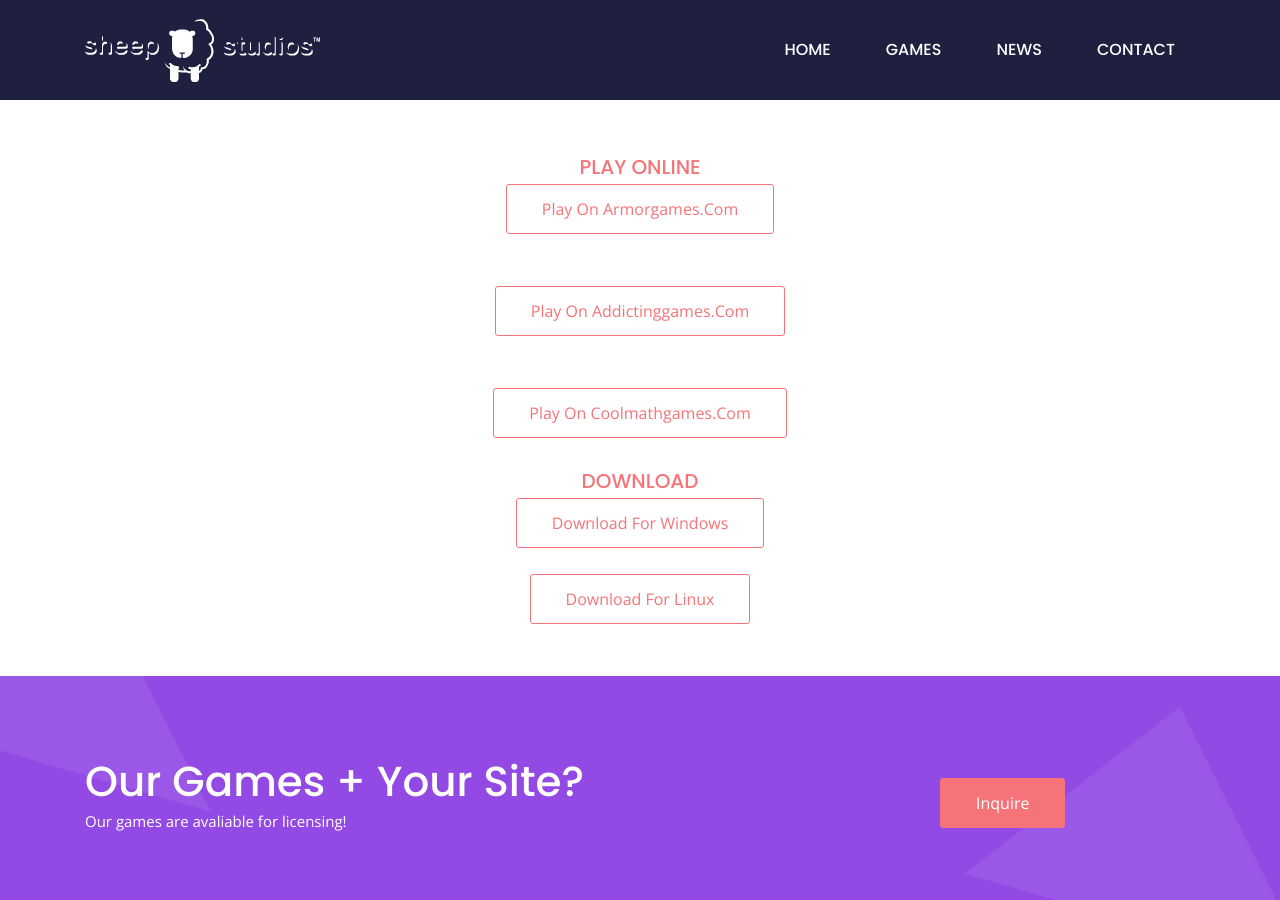
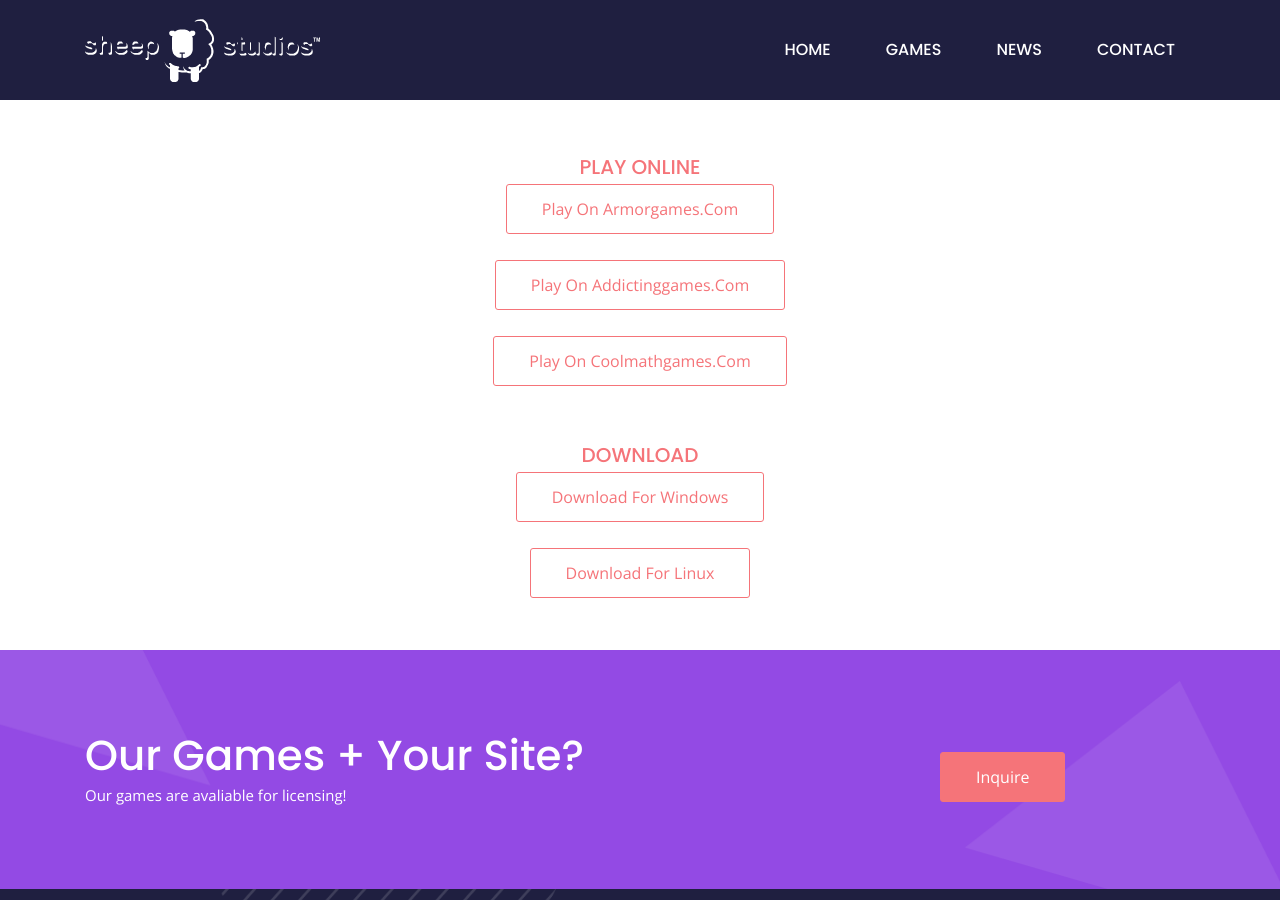
Before and after one commit to Sheep-Studios/sheepstudios-site, a Jekyll site: the page built from _posts/games/2019-12-31-Color-Cross.md, in a window 1280 px wide and 900 px high, scrolled down 1332 px. Built offline with Jekyll 4.4.1, drawn with Linux system fonts in a browser that asks for light colours.

Commit message:
Update 2019-12-31-Color-Cross.md

```diff
--- a/_posts/games/2019-12-31-Color-Cross.md
+++ b/_posts/games/2019-12-31-Color-Cross.md
@@ -65,10 +65,10 @@ thumbnail: /assets/pages/game-pages/Color-Cross/thumbnail.png
 	<br><br><center><div class="row justify-content-center"><div class="col-lg-8">
             <span class="h5 text-color text-uppercase">Play online</span>
 
-          <br><a class="btn btn-outline-primary" href="http://armorgames.com/color-cross-game/18836" target="_blank">Play on armorgames.com</a><br><br>
-		  <br><a class="btn btn-outline-primary" href="https://www.addictinggames.com/action/color-cross" target="_blank">Play on addictinggames.com</a><br><br>
+          <br><a class="btn btn-outline-primary" href="http://armorgames.com/color-cross-game/18836" target="_blank">Play on armorgames.com</a><br>
+		  <br><a class="btn btn-outline-primary" href="https://www.addictinggames.com/action/color-cross" target="_blank">Play on addictinggames.com</a><br>
 		  <br><a class="btn btn-outline-primary" href="https://www.coolmathgames.com/0-color-cross" target="_blank">Play on coolmathgames.com</a><br><br>
-            <span class="h5 text-color text-uppercase">Download</span>
+            <br><span class="h5 text-color text-uppercase">Download</span>
 
           <br><a class="btn btn-outline-primary" href="https://github.com/Sheep-Studios/sheepstudios-site/releases/download/1.0.0/Color-Cross-installer.exe">Download for Windows</a><br><br>
 		  <a class="btn btn-outline-primary" href="https://github.com/Sheep-Studios/sheepstudios-site/releases/download/1.0.0/Color-Cross-Linux.zip">Download for Linux</a><br><br>
```
